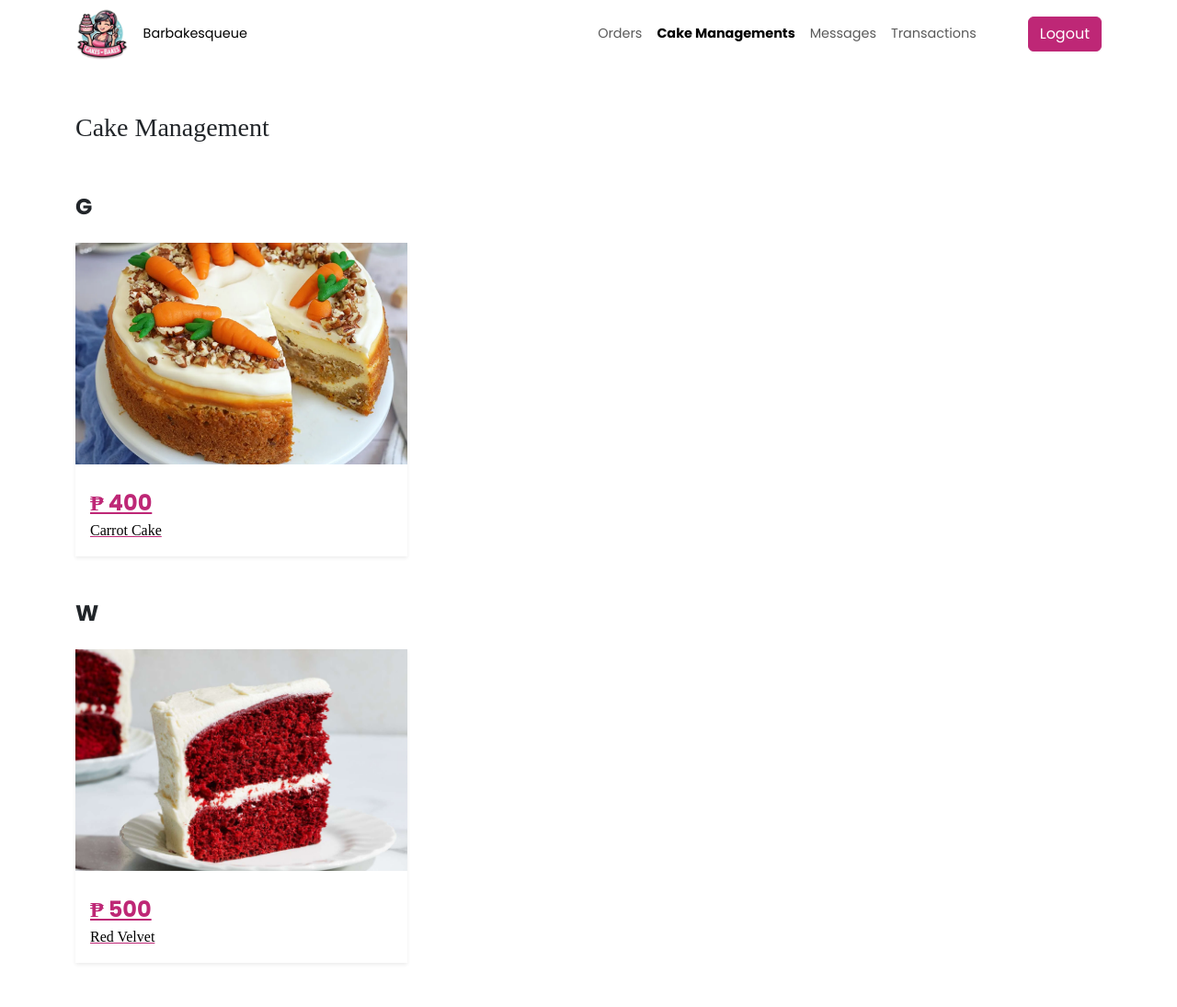
After one commit to ButzAmaga/BarBakeQueue, a Django app: page /cake/list/ in a window 1280 px wide. The commit adds this page. Shown: the whole page at 92% size. Run offline with Django 5.2, Linux system fonts and the light colour scheme; a user stored in the database is signed in; data comes from the database, SQL or seed files in the repository; some libraries are stand-ins or nearby versions; some web fonts are replaced.

Commit message:
modified the cake attribute

```diff
--- a/barbakesqueue/Templates/core/core_staff.html
+++ b/barbakesqueue/Templates/core/core_staff.html
@@ -55,7 +55,7 @@
             </li>
 
             <li class="nav-item">
-              <a class="nav-link" href="#">Cake Managements</a>
+              <a class="nav-link {{cakes_active}}" href="{% url 'cake:cakes' %}">Cake Managements</a>
             </li>
 
             <li class="nav-item">
--- a/barbakesqueue/barbakesqueue/context_proccessor_admin.py
+++ b/barbakesqueue/barbakesqueue/context_proccessor_admin.py
@@ -14,4 +14,7 @@ def navigation_context(request):
         return { 'messages_active' : 'active'} # return variable chat_active
 
 
+    if url == reverse('cake:cakes'):
+        return { 'cakes_active' : 'active' } # return variable orders_active
+
     return {} # return nothing
--- a/barbakesqueue/barbakesqueue/urls.py
+++ b/barbakesqueue/barbakesqueue/urls.py
@@ -7,6 +7,7 @@ urlpatterns = [
     path('', include('main.urls')),
     path('admin/', admin.site.urls),
     path('chat/', include('chat.urls')),
+    path('cake/', include('cake.urls')),
     path('account/', include('account.urls')),
     path('order/', include('order.urls')),
     path('transaction/', include('transaction.urls')),
--- a/barbakesqueue/cake/models.py
+++ b/barbakesqueue/cake/models.py
@@ -48,22 +48,19 @@ class Cake(models.Model):
      # Other fields
 
     price = models.IntegerField()
-    caketype = models.CharField(max_length=100)
     name = models.CharField(max_length=100)
+    description = models.TextField(default="No description yet")
+    main_pic = models.ImageField(upload_to='cake/main/', null=True)
+    group_by = models.CharField(max_length=20, choices=OCCASION_CHOICES)
+    created_at = models.DateTimeField(auto_now_add=True)
 
-    description = models.TextField(default="No description yet")
+    # caketype = models.CharField(max_length=100)
+    #layer = models.ManyToManyField('Layer')
+    #flavor = models.CharField(max_length=100)
+    #filling = models.ManyToManyField('Filling')
+    #availability = models.CharField(max_length=20, choices=AVAILABILITY_CHOICES)
+    #rating = models.CharField(max_length=5, default='xxxxx')
 
-    main_pic = models.ImageField(upload_to='cake/main/', null=True)
-
-   #layer = models.ManyToManyField('Layer')
-    flavor = models.CharField(max_length=100)
-   #filling = models.ManyToManyField('Filling')
-    availability = models.CharField(max_length=20, choices=AVAILABILITY_CHOICES)
-    group_by = models.CharField(max_length=20, choices=OCCASION_CHOICES)
-
-    rating = models.CharField(max_length=5, default='xxxxx')
-
-    created_at = models.DateTimeField(auto_now_add=True)
 
     def __str__(self):
         return f"{self.id} {self.name}"
--- /dev/null
+++ b/barbakesqueue/cake/templates/cake/cake_management.html
@@ -0,0 +1,52 @@
+{% extends 'core/core_staff.html' %}
+
+
+{% block content %}
+    <div class="container">
+        <h3 class="mt-5 pb-5" style="font-family: Pacifico;">Cake Management</h3>
+
+        {% regroup cakes by group_by|slice:":1" as cakes_group %}
+        <!-- cake list container -->
+        <div class="d-flex flex-column gap-5 pb-5">
+
+            {% for cake_item in cakes_group  %}
+            <!-- cake group -->
+            <div class="">
+
+
+                <h4 class="fw-bold mb-4">{{cake_item.grouper|capfirst}}</h4>
+
+                <!-- cake list -->
+                <div class="row row-cols-1 row-cols-md-2 row-cols-lg-3 row-cols-xxl-4 g-3">
+
+                    {% for cake in cake_item.list  %}
+                    <!-- cake item -->
+                    <div class="col">
+                            <a href="{% url 'cake:edit' cake.id %}">
+                            <div style="cursor: pointer;" data-aos="fade-up" class=" shadow shadow-sm cake-card cake-img-zoom">
+
+                                <div  class="overflow-hidden">
+                                    <img src="{{cake.main_pic.url}}" style="width: 100%; aspect-ratio: 1.5/1;" class="object-fit-cover img-zoom-target" alt="cake_image">
+                                </div>
+
+                                <div class="p-3 mt-2">
+                                    <p style="font-size: 1.5em;" class="fw-bold mb-0">&#8369 {{cake.price}}</p>
+                                    <p style="font-family: Pacifico;" class="m-0 text-black">{{cake.name}}</p>
+
+
+                                </div>
+
+
+                            </div>
+                            </a>
+                    </div>
+
+                    {% endfor %}
+                </div>
+
+            </div>
+            {% endfor %}
+
+        </div>
+    </div>
+{% endblock content %}
--- /dev/null
+++ b/barbakesqueue/cake/urls.py
@@ -0,0 +1,9 @@
+from django.urls import path, include
+from .views import *
+
+app_name = 'cake'
+
+urlpatterns = [
+    path('list/', CakeList.as_view(), name='cakes'), # list of cakes
+    path('edit/<pk>', CakeEdit.as_view(), name='edit'), # edit cake
+]
--- a/barbakesqueue/cake/views.py
+++ b/barbakesqueue/cake/views.py
@@ -1,3 +1,20 @@
 from django.shortcuts import render
+from django.views import generic
+from .models import Cake
+from common.views import LoginWithPermissionMixin
+from .forms import *
+# Create your views here.
 
-# Create your views here.
+class CakeList(LoginWithPermissionMixin, generic.ListView):
+    model = Cake
+    template_name = "cake/cake_management.html"
+    context_object_name = "cakes"
+
+    def get_queryset(self):
+        return self.model.objects.all().order_by("group_by")
+
+
+class CakeEdit(LoginWithPermissionMixin, generic.UpdateView):
+    model = Cake
+    template_name = "cake/cake_edit.html"
+    form_class = CakeForm
--- a/barbakesqueue/main/templates/main/cake_page.html
+++ b/barbakesqueue/main/templates/main/cake_page.html
@@ -136,7 +136,6 @@
                         </div>
                     {% endfor %}
 
-
                 </div>
             </div>
 
```
Also changed, not shown: barbakesqueue/cake/forms.py (added, +8 -0 lines), barbakesqueue/cake/templates/cake/cake_edit.html (added, +10 -0 lines), barbakesqueue/cake/migrations/0011_remove_cake_availability_remove_cake_caketype_and_more.py (added), barbakesqueue/cake/templates/cake/cake_delete.html (added), barbakesqueue/order/migrations/0013_alter_order_delivery_date.py (added).
